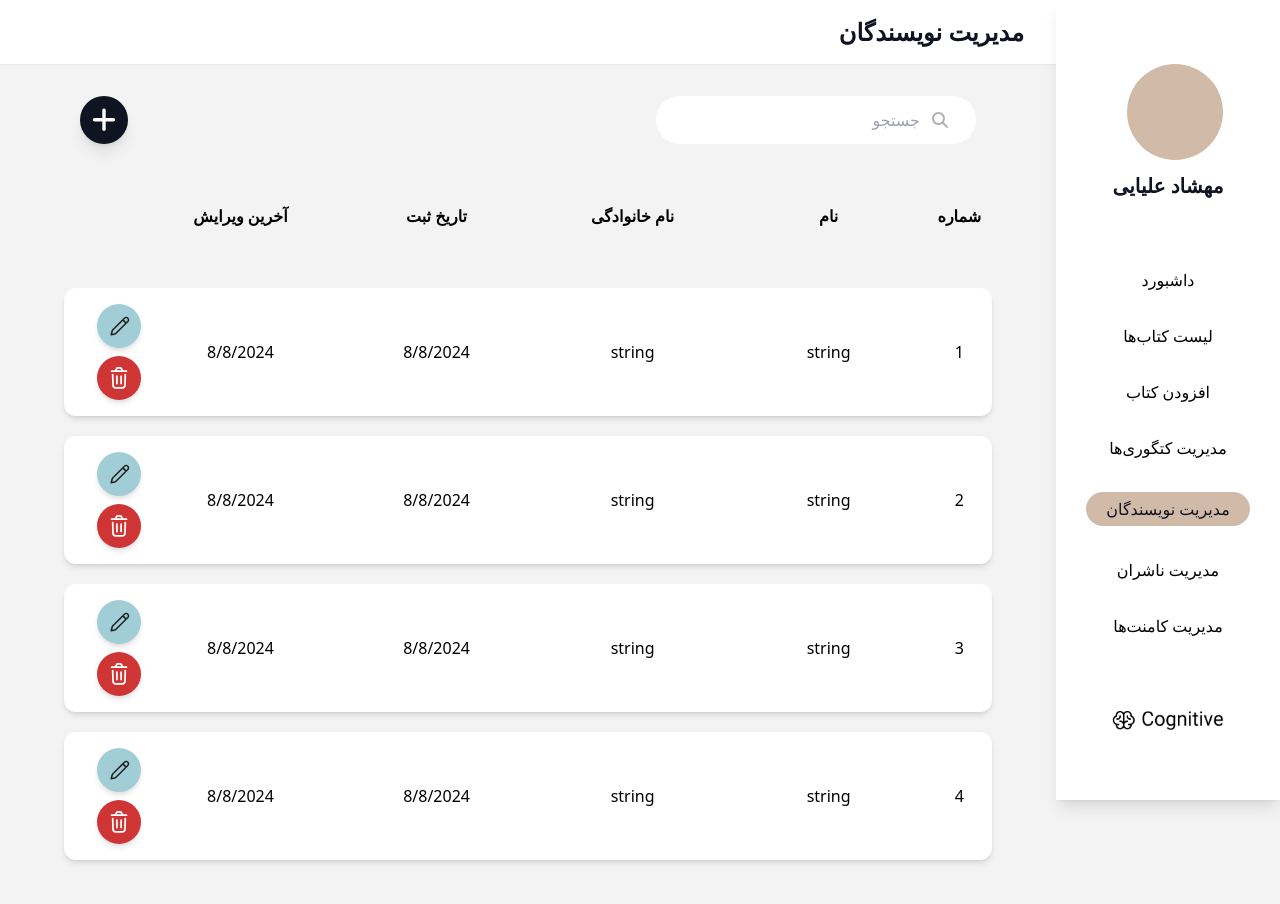
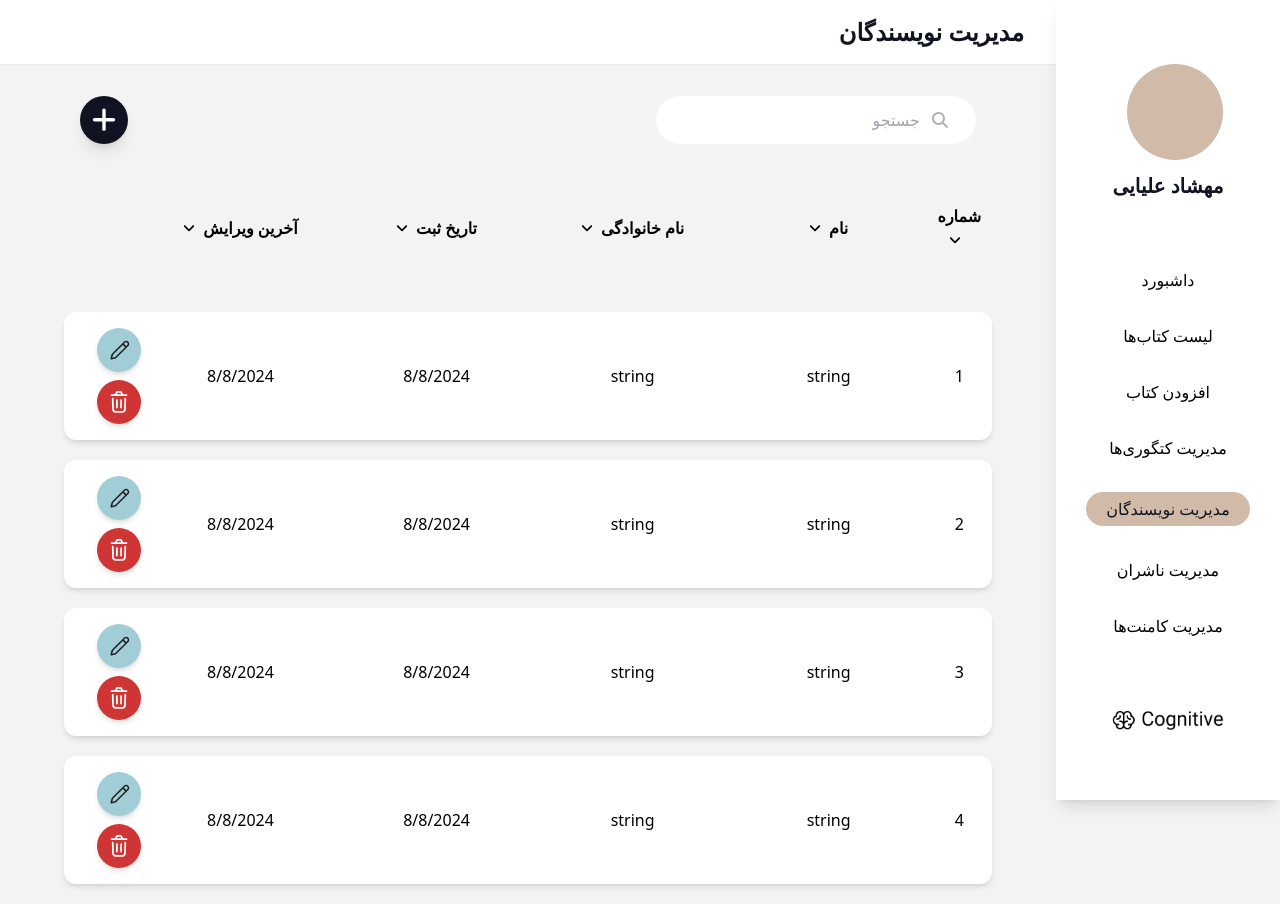
Before and after one commit to MahshadOliaie/cognitive, a React (Vite) app: page /authors in a window 1280 px wide. Before the commit the page ends 880 px from the top, so only its background shows below. Built offline with nearby package versions, Linux system fonts and the light colour scheme.

Commit message:
add filter box

```diff
--- /dev/null
+++ b/src/components/FilterBox/FilterBox.jsx
@@ -0,0 +1,28 @@
+
+import FilterItem from "./FilterItem"
+
+
+function FilterBox({ filterList, setIsFilterOpen }) {
+
+    let newFilterList = []
+
+    filterList.map(item => {
+        if(!newFilterList.includes(item)){
+            newFilterList.push(item)
+        }
+    })
+
+    return (
+        <div className="absolute" style={{ right: "30%" }}>
+        <div className="bg-sand mt-4 rounded-lg flex flex-col w-full text-right h-60 gap-1 overflow-scroll shadow-xl" >
+            <p className="text-base font-normal hover:bg-linen p-6 py-2 cursor-pointer" onClick={() => { setIsFilterOpen(false) }}>انتخاب همه</p>
+            {newFilterList.map((item , index) => {
+                return <FilterItem item={item} key={index} />
+            })}
+        </div>
+        <div className="bg-ocean text-base font-normal rounded-lg shadow-lg p-2 mt-1 cursor-pointer hover:scale-105 duration-150">اعمال فیلتر</div>
+        </div>
+    )
+}
+
+export default FilterBox
--- /dev/null
+++ b/src/components/FilterBox/FilterItem.jsx
@@ -0,0 +1,14 @@
+import { useState } from "react"
+
+
+function FilterItem({ item }) {
+    const [isActive, setIsActive] = useState(false)
+
+    return (
+        <>
+            <p className="text-base font-normal hover:bg-linen p-6 py-2 cursor-pointer" style={(isActive) ? { backgroundColor: "#D1BAA7" } : {}} onClick={() => { setIsActive((prev) => !prev) }}>{item}</p>
+        </>
+    )
+}
+
+export default FilterItem
--- a/src/components/Pages/AddBookPage/AddBookPage.jsx
+++ b/src/components/Pages/AddBookPage/AddBookPage.jsx
@@ -6,10 +6,13 @@ import TableHeader from "../../TableHeader/TableHeader"
 import TableRow from "../../TableRow/TableRow"
 import SearchBar from "../../SearchBar/SearchBar"
 import AddBtn from "../../Buttons/AddBtn"
+import TableHeaderItem from "../../TableHeaderItem/TableHeaderItem"
 
 function AddBookPage() {
     const [data, setData] = useState(DATA)
-    const [columnFilters , setColumnFilters] = useState([])
+    const [columnFilters, setColumnFilters] = useState([])
+
+
 
     const columns = [
         {
@@ -48,7 +51,7 @@ function AddBookPage() {
     const table = useReactTable({
         data,
         columns,
-        state:{
+        state: {
             columnFilters
         },
         getFilteredRowModel: getFilteredRowModel(),
@@ -65,7 +68,10 @@ function AddBookPage() {
 
                 <TableHeader>
                     {table.getHeaderGroups()[0].headers.map(header => {
-                        return <th className="py-10" width={header.getSize()} key={header.id}>{header.column.columnDef.header}</th>
+                        let filterList = table.getRowModel().rows.map(row => {
+                            return row.original[header.id]
+                        })
+                        return <TableHeaderItem header={header} filterList={filterList} key={header.id} />
                     })}
                 </TableHeader>
 
--- a/src/components/Pages/AuthorPage/AuthorPage.jsx
+++ b/src/components/Pages/AuthorPage/AuthorPage.jsx
@@ -5,6 +5,7 @@ import TableHeader from "../../TableHeader/TableHeader"
 import TableRow from "../../TableRow/TableRow"
 import SearchBar from "../../SearchBar/SearchBar"
 import AddBtn from "../../Buttons/AddBtn"
+import TableHeaderItem from "../../TableHeaderItem/TableHeaderItem"
 
 
 
@@ -70,6 +71,14 @@ function AuthorPage() {
         getCoreRowModel: getCoreRowModel(),
     })
 
+    function getFilterList(title) {
+        let filterList = table.getRowModel().rows.map(row => {
+            return row.original[title]
+        })
+        console.log(filterList)
+    }
+
+
     return (
         <>
             <div className="flex items-center justify-between px-4">
@@ -80,7 +89,10 @@ function AuthorPage() {
 
                 <TableHeader>
                     {table.getHeaderGroups()[0].headers.map(header => {
-                        return <th className="py-10" width={header.getSize()} key={header.id}>{header.column.columnDef.header}</th>
+                        let filterList = table.getRowModel().rows.map(row => {
+                            return row.original[header.id]
+                        })
+                        return <TableHeaderItem header={header} filterList={filterList} />
                     })}
                 </TableHeader>
 
--- a/src/components/Pages/PublisherPage/PublisherPage.jsx
+++ b/src/components/Pages/PublisherPage/PublisherPage.jsx
@@ -5,6 +5,7 @@ import TableHeader from "../../TableHeader/TableHeader"
 import TableRow from "../../TableRow/TableRow"
 import SearchBar from "../../SearchBar/SearchBar"
 import AddBtn from "../../Buttons/AddBtn"
+import TableHeaderItem from "../../TableHeaderItem/TableHeaderItem"
 
 
 function PublisherPage() {
@@ -68,7 +69,10 @@ function PublisherPage() {
             <table className="w-full relative border-separate" style={{ borderSpacing: "0 20px" }}>
                 <TableHeader>
                     {table.getHeaderGroups()[0].headers.map(header => {
-                        return <th className="py-10" width={header.getSize()} key={header.id}>{header.column.columnDef.header}</th>
+                         let filterList = table.getRowModel().rows.map(row => {
+                            return row.original[header.id]
+                        })
+                        return <TableHeaderItem header={header} filterList={filterList} />
                     })}
                 </TableHeader>
 
--- /dev/null
+++ b/src/components/TableHeaderItem/TableHeaderItem.jsx
@@ -0,0 +1,18 @@
+import { useState } from "react"
+import FilterBox from "../FilterBox/FilterBox"
+
+function TableHeaderItem({header , filterList}) {
+    const [isFilterOpen, setIsFilterOpen] = useState(false)
+
+    return (
+        <>
+            <th className="py-10 relative" width={header.getSize()} key={header.id} >
+                {header.column.columnDef.header}
+                {(isFilterOpen) && <FilterBox filterList={filterList} setIsFilterOpen={setIsFilterOpen} />}
+                <svg className="w-3 inline mr-2 mb-1 hover:scale-125 duration-150 cursor-pointer" onClick={() => setIsFilterOpen((prev) => !prev)} xmlns="http://www.w3.org/2000/svg" viewBox="0 0 448 512"><path d="M201.4 374.6c12.5 12.5 32.8 12.5 45.3 0l160-160c12.5-12.5 12.5-32.8 0-45.3s-32.8-12.5-45.3 0L224 306.7 86.6 169.4c-12.5-12.5-32.8-12.5-45.3 0s-12.5 32.8 0 45.3l160 160z" /></svg>
+            </th>
+        </>
+    )
+}
+
+export default TableHeaderItem
--- a/src/index.css
+++ b/src/index.css
@@ -1,6 +1,7 @@
 @tailwind base;
 @tailwind components;
 @tailwind utilities;
+
 
 
 
--- a/tailwind.config.js
+++ b/tailwind.config.js
@@ -10,7 +10,7 @@ export default {
       'sandals': '#D1BAA7',
       "white": "white",
       "dark": "#101321",
-      "orange": "#F26D5E"
+      "orange": "#DF5330"
     }
   },
   plugins: [],
```
